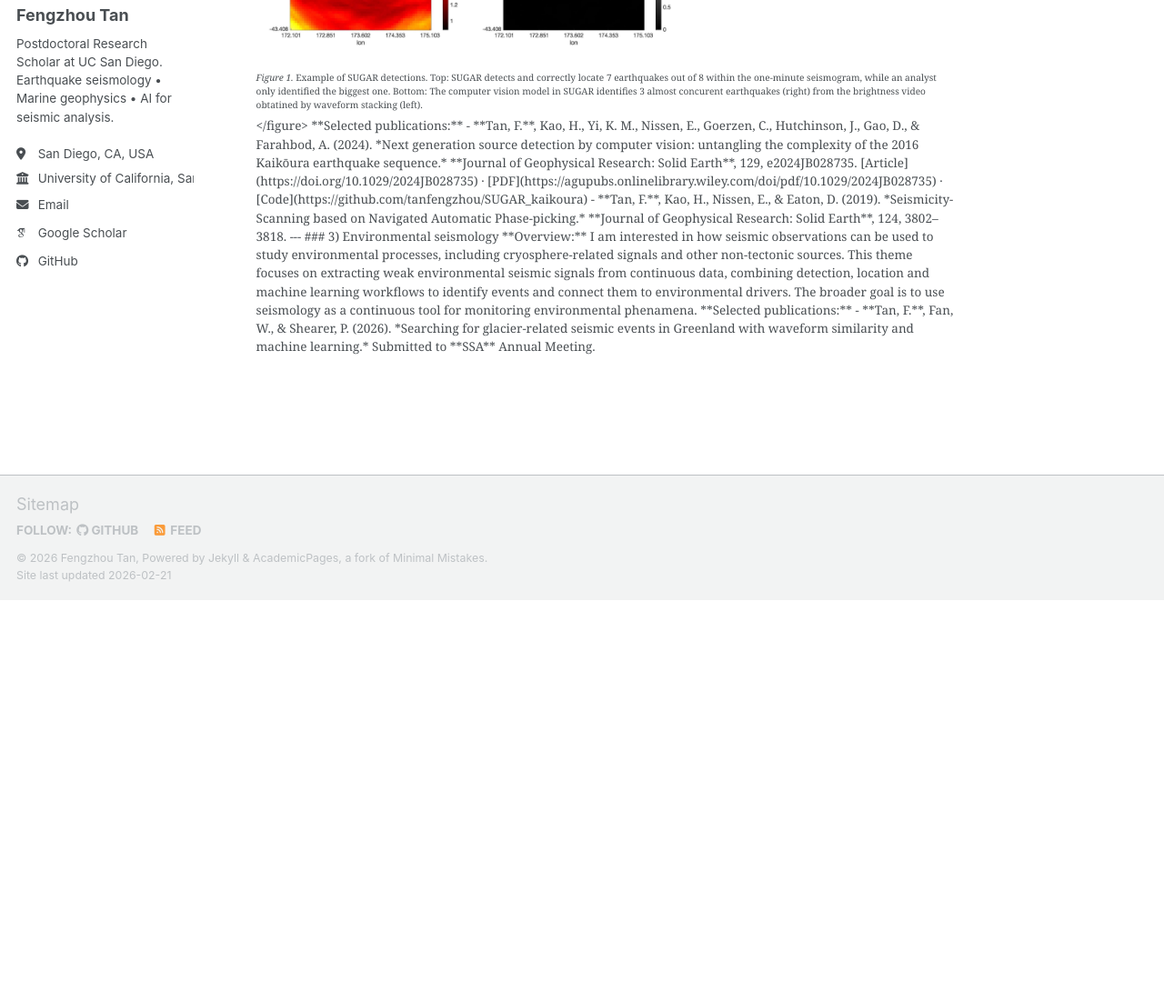
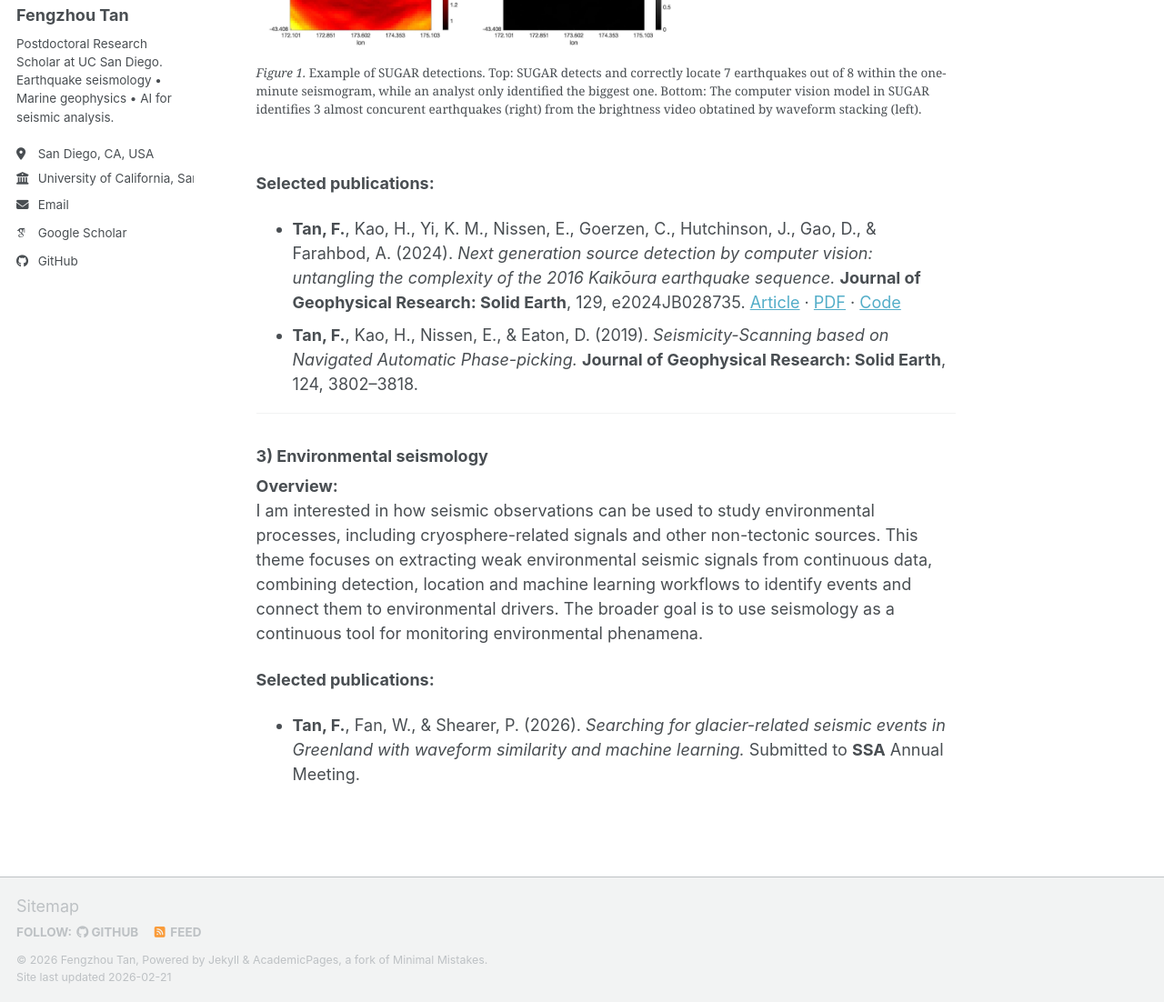
Before and after one commit to tanfengzhou/tanfengzhou.github.io, a Jekyll site: the page built from _pages/research.md, in a window 1280 px wide and 1400 px high, scrolled down 1122 px, cut to the strip 298-1400 px from the top of the window. Shown: the whole strip at 91% size. Built offline with Jekyll 4.4.1, drawn with Linux system fonts in a browser that asks for light colours; some web fonts are replaced; a script bundle is joined from its source files by our own code; library files that are not in the unit come from our copies; before the commit the page ends 2080 px from its top, so only the background shows below that.

Commit message:
Update research.md

```diff
--- a/_pages/research.md
+++ b/_pages/research.md
@@ -30,9 +30,10 @@ I develop modern seismological and AI-based methods to study seismic signals. On
   <img src="/images/projects/ai-seismology/SUGAR-example.jpg"
        alt="AI workflow for earthquake detection and source characterization"
        style="max-width:60%; height:auto;">
-  <figcaption style="margin-top:0.6em; margin-bottom:1.0em;">
   <figcaption><em>Figure 1.</em> Example of SUGAR detections. Top: SUGAR detects and correctly locate 7 earthquakes out of 8 within the one-minute seismogram, while an analyst only identified the biggest one. Bottom: The computer vision model in SUGAR identifies 3 almost concurent earthquakes (right) from the brightness video obtatined by waveform stacking (left).</figcaption>
 </figure>
+
+<div style="height: 0.8rem;"></div>
 
 **Selected publications:**
 - **Tan, F.**, Kao, H., Yi, K. M., Nissen, E., Goerzen, C., Hutchinson, J., Gao, D., & Farahbod, A. (2024).
```
